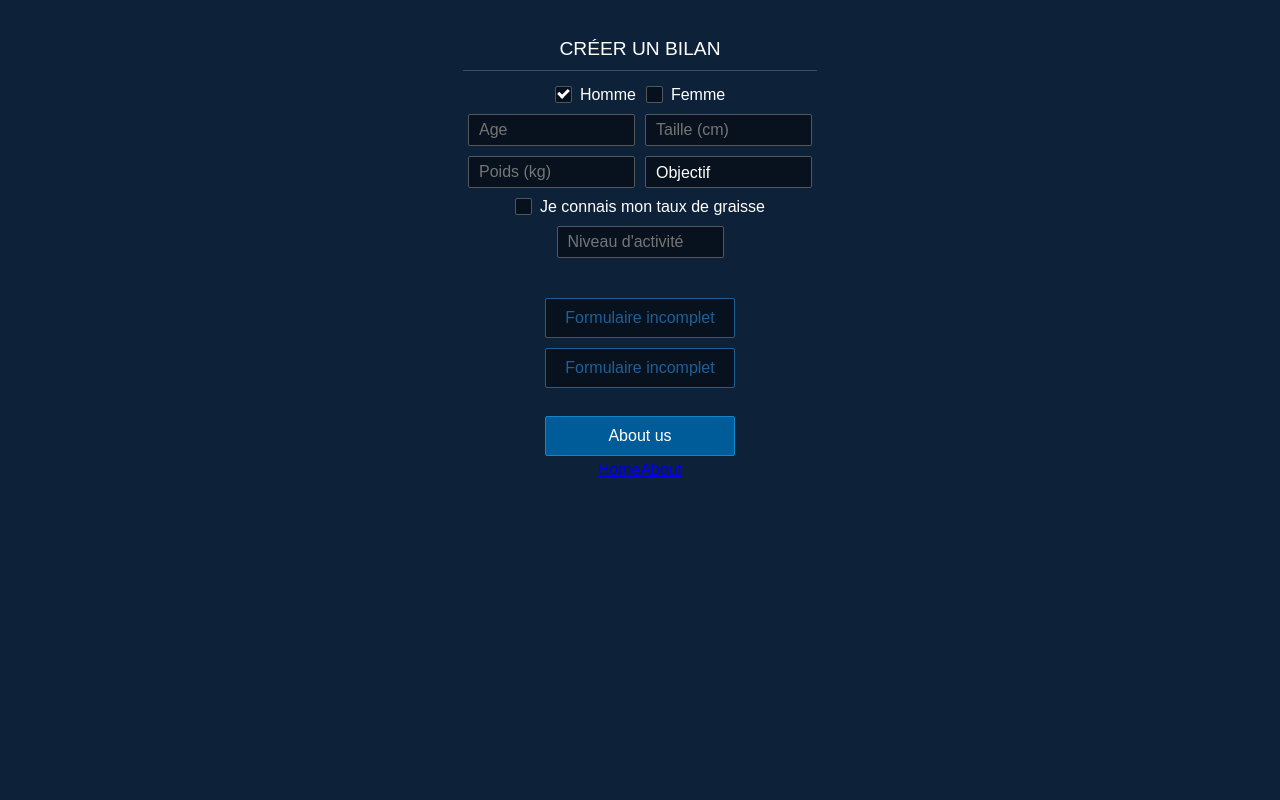
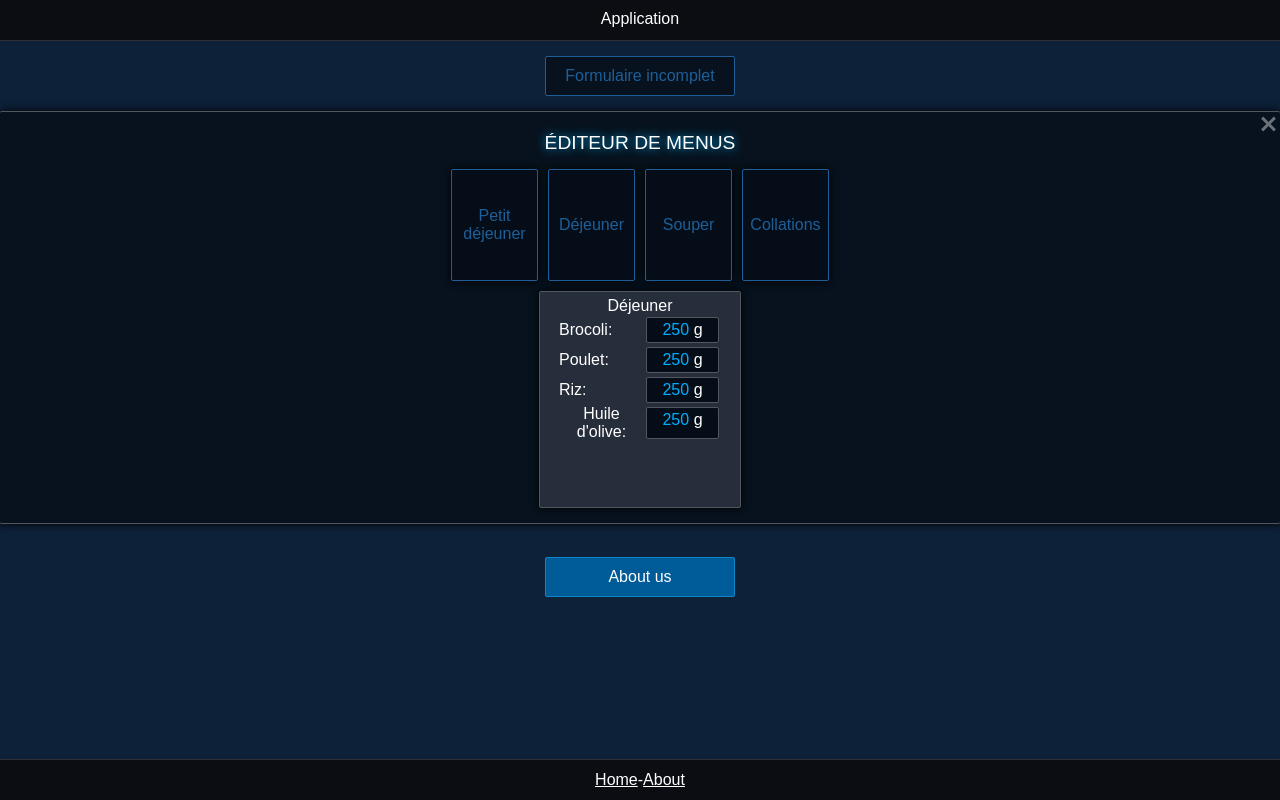
Before and after one commit to GBrothersOne/gb-nutri-guide, a React app: page / in a window 1280 px wide. Built offline with nearby package versions, Linux system fonts and the light colour scheme.

Commit message:
General design rework

```diff
--- a/src/GBComponents/GBEnergyDisplayer.js
+++ b/src/GBComponents/GBEnergyDisplayer.js
@@ -2,8 +2,8 @@ import React from 'react'
 import PropTypes from 'prop-types'
 
 const GBEnergyDisplayer = ({ label, energy, unit }) => (
-  <div>
-    <div>{label}:</div>
+  <div className='verticalContainer'>
+    <div >{label}:</div>
     <div className='bubbleContainer'>
       <div className='dailyIntake'>{energy}</div>
       <div>{unit}</div>
--- a/src/GBComponents/GBMacroDisplayer.js
+++ b/src/GBComponents/GBMacroDisplayer.js
@@ -3,10 +3,10 @@ import PropTypes from 'prop-types'
 
 const GBEnergyDisplayer = ({ label, value, unit }) => (
 	<div className='horizontalContainer'>
-		<span className='macroLabel'>{label}:</span>
-		<span className='macroAmountArea'>
+		<div className='macroLabel'>{label}:</div>
+		<div className='macroAmountArea'>
 			<span className='macroValue'>{value}</span> {unit}
-		</span>
+		</div>
 	</div>
 )
 
--- a/src/GBComponents/GBMenuMaker.js
+++ b/src/GBComponents/GBMenuMaker.js
@@ -1,4 +1,5 @@
 import React, { Component } from 'react'
+import GBMacroDisplayer from './GBMacroDisplayer'
 
 const BUTTON_READY = 'Création de menu'
 const BUTTON_NOT_READY = 'Formulaire incomplet'
@@ -30,7 +31,32 @@ class GBMenuMaker extends Component {
 						className='GBCloseButton'
 						onClick={this.handleCloseClick} >
 					</button>
-					<div className='overviewTitle'>En construction...</div>
+					<div className='menuTitle'>ÉDITEUR DE MENUS</div>
+					<div className='horizontalContainer'>
+						<div className='mealBox'>Petit déjeuner</div>
+						<div className='mealBox'>Déjeuner</div>
+						<div className='mealBox'>Souper</div>
+						<div className='mealBox'>Collations</div>
+					</div>
+					<div className='activeMealBox'>
+						Déjeuner
+						<GBMacroDisplayer
+						label="Brocoli"
+						value={250}
+						unit="g" />
+						<GBMacroDisplayer
+						label="Poulet"
+						value={250}
+						unit="g" />
+						<GBMacroDisplayer
+						label="Riz"
+						value={250}
+						unit="g" />
+						<GBMacroDisplayer
+						label="Huile d'olive"
+						value={250}
+						unit="g" />
+					</div>
 				</div>
 			)
 		}
--- a/src/GBComponents/GBUserForm.js
+++ b/src/GBComponents/GBUserForm.js
@@ -9,7 +9,7 @@ import GBActivityInput from './GBActivityInput'
 import GBAimInput from './GBAimInput'
 
 // Visual texts
-const TITLE = 'CRÉER UN BILAN'
+const TITLE = 'DONNÉES DE CALCUL'
 const SEX_LABEL_MALE = 'Homme'
 const SEX_LABEL_FEMALE = 'Femme'
 const AGE_PLACEHOLDER = 'Age'
--- a/src/GBComponents/css/GBCheckOption.css
+++ b/src/GBComponents/css/GBCheckOption.css
@@ -4,6 +4,7 @@
 	-moz-user-select: none;
 	-ms-user-select: none;
 	user-select: none;
+	cursor: pointer;
 
 	display: block;
 	position: relative;
--- a/src/GBComponents/css/GBCommon.css
+++ b/src/GBComponents/css/GBCommon.css
@@ -1,29 +1,3 @@
-* {
-	font-family: "Arial","Helvetica","Segoe UI Symbol","Segoe MDL2 Assets",sans-serif;
-	font-size: 1em;
-	-webkit-appearance: none;
-}
-
-input[type="number"]::-webkit-outer-spin-button,
-input[type="number"]::-webkit-inner-spin-button {
-    -webkit-appearance: none;
-    margin: 0;
-}
-
-input[type="number"] {
-    -moz-appearance: textfield;
-}
-
-label {
-	cursor: pointer;
-}
-
-div {
-	display: flex;
-	flex-direction: column;
-	align-items: center;
-}
-
 .separator {
 	background-color: rgba(255,255,255,0.2);
 
--- a/src/GBComponents/css/GBDietOverview.css
+++ b/src/GBComponents/css/GBDietOverview.css
@@ -6,6 +6,7 @@
 	flex-direction: column;
 	align-items: center;
 	position: relative;
+	text-align: center;
 
 	padding: 15px;
 	margin: 10px;
@@ -23,9 +24,14 @@
 
 .overviewTitle {
 	font-size: 1.2em;
+	text-shadow: 0px 0px 10px rgb(0,174,255);
 }
 
 .bubbleContainer {
+	display: flex;
+	flex-direction: column;
+	align-items: center;
+
 	margin: 10px;
 	width: 90px;
 	height: 90px;
@@ -43,6 +49,10 @@
 }
 
 .macroLabel {
+	display: flex;
+	flex-direction: column;
+	align-items: flex-start;
+	justify-content: center;
 	width: 85px;
 }
 
--- a/src/GBComponents/css/GBMenuMaker.css
+++ b/src/GBComponents/css/GBMenuMaker.css
@@ -8,13 +8,15 @@
 	position: relative;
 
 	width: 100%;
-	height: 100%;
-	padding: 15px;
+
+	padding-top: 10px;
+	padding-bottom: 10px;
 	margin: 10px;
 
 	color: white;
 	background-color: rgba(5,14,24,0.8);
 	border: 1px solid rgb(81,87,93);
+	border-width: 1px 0px 1px 0px;
 	border-radius: 2px;
 	box-shadow: 0px 0px 10px black;
 }
@@ -22,10 +24,46 @@
 .mealBox {
 	display: flex;
 	flex-direction: column;
-	align-items: flex-start;
+	justify-content: center;
+	align-items: center;
+	text-align: center;
+	cursor: pointer;
+
 	font-size: 1em;
 
-	margin: 10px;
+	height: 100px;
+	width: 75px;
+
+	margin: 5px;
+	padding: 5px;
+
+	background-color: rgb(5,14,24);
+	color: rgb(30,95,153);
+	border: 1px solid rgb(30,95,153);
+	border-radius: 2px;
+	box-shadow: 0px 0px 10px black;
+}
+
+.mealBox:hover {
+	border-color: white;
+	color: white;
+	box-shadow: 0px 0px 10px rgb(0,174,255);
+}
+
+.activeMealBox {
+	display: flex;
+	flex-direction: column;
+	justify-content: flex-start;
+	align-items: center;
+	text-align: center;
+	cursor: pointer;
+
+	font-size: 1em;
+
+	height: 205px;
+	width: 190px;
+
+	margin: 5px;
 	padding: 5px;
 
 	background-color: rgb(39,46,59);
@@ -35,3 +73,9 @@
 	border-radius: 2px;
 	box-shadow: 0px 0px 10px black;
 }
+
+.menuTitle {
+	font-size: 1.2em;
+	margin: 10px;
+	text-shadow: 0px 0px 10px rgb(0,174,255);
+}
--- a/src/GBComponents/css/GBUserForm.css
+++ b/src/GBComponents/css/GBUserForm.css
@@ -11,6 +11,7 @@
 
 .formTitle {
 	font-size: 1.2em;
+	text-shadow: 0px 0px 10px rgb(0,174,255);
 }
 
 .helpMessage {
--- a/src/containers/app/app.css
+++ /dev/null
@@ -1,16 +0,0 @@
-:root {
-	display: flex;
-	flex-direction: column;
-	align-items: center;
-
-	/*height: 100%;
-	background-image: url('./img/background.jpg');
-	background-size: cover;
-	background-repeat: no-repeat;*/
-	background-color: rgb(13,33,57);
-}
-
-h1 {
-	color: white;
-	font-weight: lighter;
-}
--- a/src/containers/app/index.js
+++ b/src/containers/app/index.js
@@ -2,16 +2,17 @@ import React from 'react';
 import { Route, Link } from 'react-router-dom'
 import Home from '../home'
 import About from '../about'
-import './app.css'
 
 const App = () => (
-  <div>
+  <div className='app'>
+    <header>Application</header>
     <main>
       <Route exact path="/" component={Home} />
       <Route exact path="/about-us" component={About} />
     </main>
-    <footer>
+    <footer className='horizontalContainer'>
       <Link to="/">Home</Link>
+      <span> - </span>
       <Link to="/about-us">About</Link>
     </footer>
   </div>
--- a/src/containers/home/index.js
+++ b/src/containers/home/index.js
@@ -18,7 +18,7 @@ import {  handleModeChange,
           handleActivityChange, } from '../../modules/GBCalculator'
 
 const Home = (props) => (
-  <div>
+  <div className='home'>
     <GBUserForm
       mode={props.mode}
       sex={props.sex}
--- a/src/index.js
+++ b/src/index.js
@@ -4,13 +4,12 @@ import { Provider } from 'react-redux';
 import { ConnectedRouter } from 'connected-react-router';
 import store, { history } from './store'
 import App from './containers/app';
+import './style.css'
 
 ReactDOM.render(
 	<Provider store={store}>
 		<ConnectedRouter history={history}>
-			<div>
 				<App />
-			</div>
 		</ConnectedRouter>
 	</Provider>,
 	document.getElementById('root')
--- a/src/modules/GBCalculator.js
+++ b/src/modules/GBCalculator.js
@@ -25,7 +25,7 @@ const RT_LP_BULK = 1.4
 const DEF_BDF = 20
 
 const initialState = {
-  mode: 'form',
+  mode: 'menuMaker',
   sex: 'male',
   age: '',
   height: '',
--- /dev/null
+++ b/src/style.css
@@ -0,0 +1,93 @@
+:root {
+	background-color: black;
+}
+
+* {
+	font-family: "Arial","Helvetica","Segoe UI Symbol","Segoe MDL2 Assets",sans-serif;
+	font-size: 1em;
+	color: white;
+	-webkit-appearance: none;
+}
+
+html {
+	height: 100%;
+}
+
+body {
+	min-height: 100%;
+
+	margin: 0px;
+	padding: 0px;
+}
+
+input[type="number"]::-webkit-outer-spin-button,
+input[type="number"]::-webkit-inner-spin-button {
+    -webkit-appearance: none;
+    margin: 0;
+}
+
+input[type="number"] {
+    -moz-appearance: textfield;
+}
+
+header {
+	display: flex;
+	flex-direction: column;
+	align-items: center;
+
+	padding-top: 10px;
+	padding-bottom: 10px;
+	margin-bottom: 10px;
+
+	width: 100%;
+	min-height: 20px;
+
+	background-color: rgb(11,13,18);
+	border: 1px solid rgb(47,49,53);
+	border-width: 0px 0px 1px 0px;
+}
+
+main {
+	display: flex;
+	flex-direction: column;
+	align-items: center;
+	flex: 1;
+
+	width: 100%;
+}
+
+footer {
+	display: flex;
+	flex-direction: column;
+	align-items: center;
+
+	padding-top: 10px;
+	padding-bottom: 10px;
+	margin-top: 10px;
+
+	min-height: 20px;
+	width: 100%;
+
+	background-color: rgb(11,13,18);
+	border: 1px solid rgb(47,49,53);
+	border-width: 1px 0px 0px 0px;
+}
+
+.app {
+	display: flex;
+	flex-direction: column;
+	justify-content: flex-start;
+
+	width: 100%;
+	min-height: 100vh;
+
+	background-color: rgb(13,33,57);
+}
+
+.home {
+	display: flex;
+	flex-direction: column;
+	align-items: center;
+
+	width: 100%;
+}
```
Also changed, not shown: src/containers/app/img/background.jpg (deleted), 1 other file.
